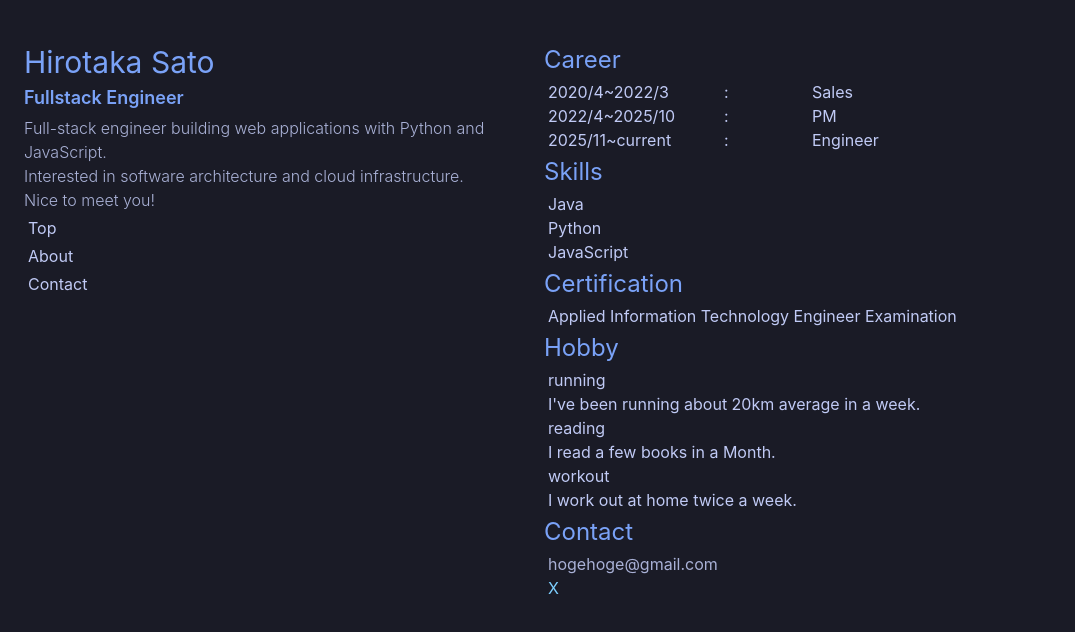
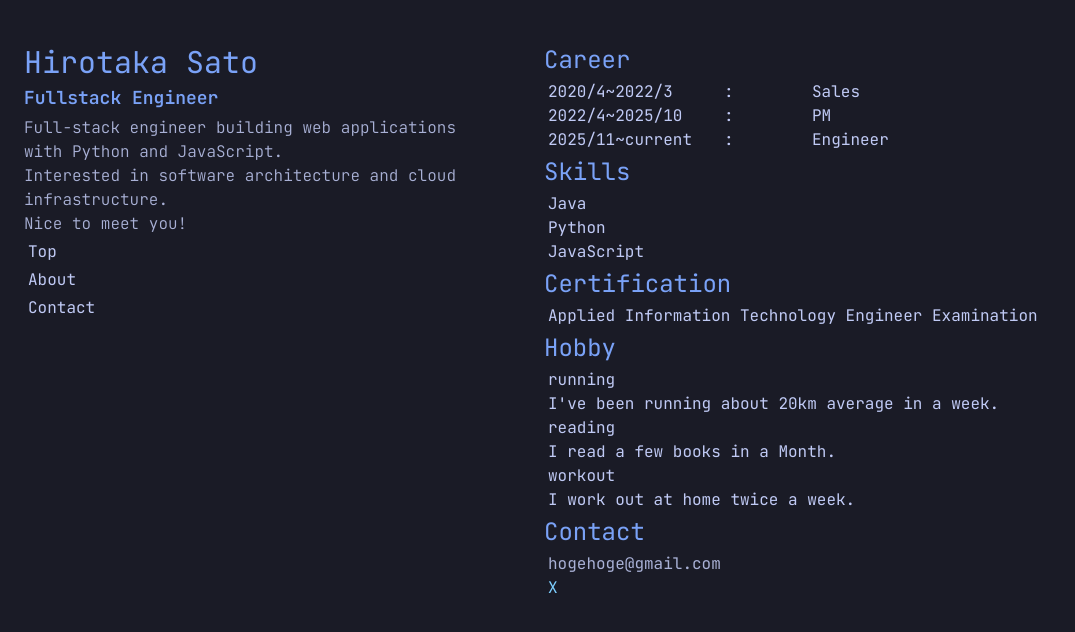
Before and after one commit to 0141tacos/portfolio, a Vue app: page / in a window 1280 px wide. Shown: the top 632 px of the page, without its empty margins (0-1075 px from the left). Built offline with nearby package versions, Linux system fonts and the light colour scheme.

Commit message:
fontの誤削除を修正

```diff
--- a/src/style.css
+++ b/src/style.css
@@ -29,6 +29,7 @@
   body {
     background-color: var(--color-bg-base);
     color: var(--color-text-primary);
+    font-family: 'JetBrains Mono', monospace;
   }
 
   h1, h2, h3, h4, h5, h6 {
```
